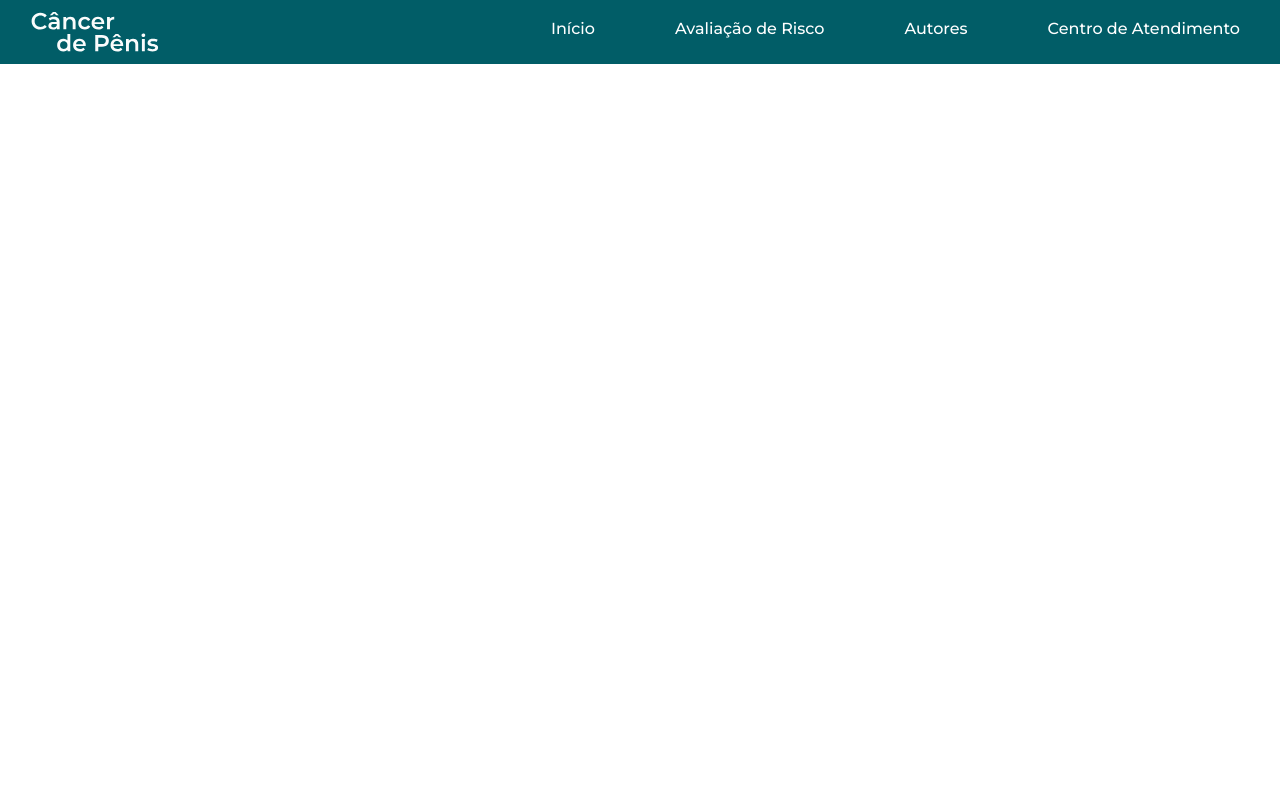
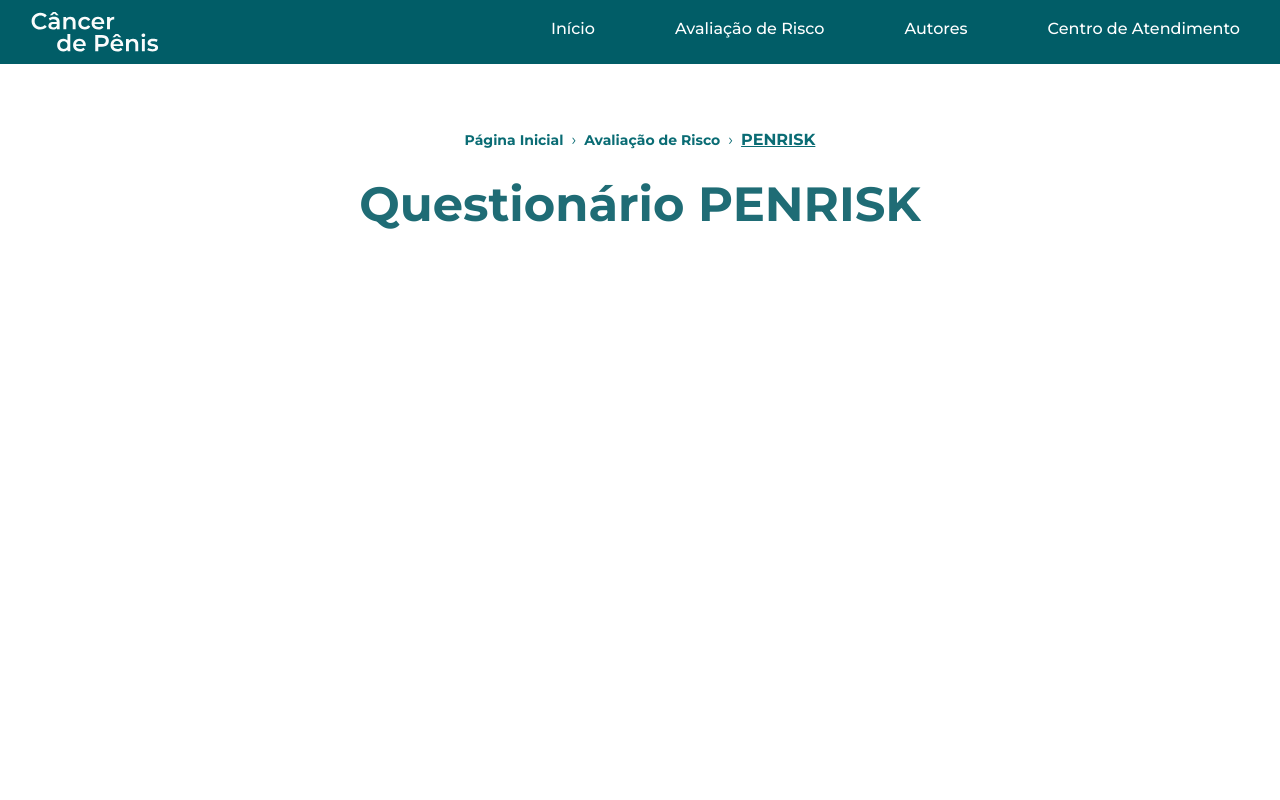
Before and after one commit to PET-Comp-UFMA/cancer-de-penis, a Next.js app: page /avaliacao/penrisk in a window 1280 px wide. Shown: the top 800 px of the page. Built offline with nearby package versions, Linux system fonts and the light colour scheme.

Commit message:
Colocando tipografias e titulo da pagina (body ainda em branco)

```diff
--- a/src/pages/avaliacao/penrisk.tsx
+++ b/src/pages/avaliacao/penrisk.tsx
@@ -4,6 +4,8 @@ import { useState } from "react";
 import { Box, Container, Typography, Button, Radio, RadioGroup, FormControlLabel, LinearProgress } from "@mui/material";
 import Header from "@/components/Header/page";
 import Footer from "@/components/Footer/page";
+import Link from "next/link";
+
 
 const perguntas = [
   'Você puxa a pele do pênis e lava a cabeça do pênis diariamente com água e sabão?',
@@ -16,12 +18,12 @@ const perguntas = [
   'A pele ou a cabeça do seu pênis apresenta alguma ferida ou sangramento?',
   'Você fuma ou fumou por muito tempo? ',
   'Você já teve infecções no pênis?',
-  'Você apresenta ou apresentou recentementecoceira na pele ou na cabeça do pênis?',
+  'Você apresenta ou apresentou recentemente coceira na pele ou na cabeça do pênis?',
   'Você tem verruga no pênis?',
   'Você já fez sexo com animais?',
 ];
 
-export default function Questionario() {
+export default function Penrisk() {
   const [index, setIndex] = useState(0);
   const [respostas, setRespostas] = useState<(boolean | null)[]>(Array(perguntas.length).fill(null));
 
@@ -47,32 +49,71 @@ export default function Questionario() {
   return (
     <>
       <Head>
-        <title>Questionário PENRISK</title>
-        <meta name="description" content="Questionário de avaliação de risco de câncer de pênis" />
+        <title>Penrisk</title>
         <meta name="viewport" content="width=device-width, initial-scale=1" />
-        <link rel="icon" href="/favicon.ico" />
       </Head>
 
       <Header />
 
       {/* Conteúdo Principal */}
+      <Box component="main" sx={{ pt: 8, pb: 10, bgcolor: "#fff", minHeight: "90vh" }}>
+        <Container maxWidth="lg">
+          {/* Breadcrumb */}
           <Box
-        component="section"
             sx={{
-          minHeight: "90vh",
               display: "flex",
+              justifyContent: "center",
               alignItems: "center",
-          backgroundSize: "cover",
-          backgroundPosition: "center",
-          backgroundRepeat: "no-repeat",
-          pt: 14,
-          pb: { xs: 6, md: 12 },
+              gap: 1,
+              mb: 3,
+              color: "#0A6C74",
+              fontSize: 14,
             }}
           >
-        <Container maxWidth="lg" sx={{ textAlign: "left" }}>
-          <Box sx={{ maxWidth: 600 }}>
+            <Link
+              href="/"
+              style={{
+                color: "#0A6C74",
+                fontWeight: 600,
+                textDecoration: "none",
+              }}
+            >
+              Página Inicial
+            </Link>
+            <Typography component="span" sx={{ color: "#0A6C74" }}>
+              ›
+            </Typography>
+            <Link
+              href="/avaliacao"
+              style={{
+                color: "#0A6C74",
+                fontWeight: 600,
+                textDecoration: "none",
+              }}
+            >
+              Avaliação de Risco
+            </Link>
+            <Typography component="span" sx={{ color: "#0A6C74" }}>
+              ›
+            </Typography>
+            <Typography component="span" sx={{ fontWeight: 700, textDecoration: "underline" }}>
+              PENRISK
+            </Typography>
 
           </Box>
+          <Typography
+            variant="h3"
+            sx={{
+              textAlign: "center",
+              fontWeight: 800,
+              color: "#1F6C75",
+              mb: 5,
+            }}
+          >
+            Questionário PENRISK
+          </Typography>
+
+
         </Container>
       </Box>
 
```
Lines whose indentation alone changed are shown as unchanged.
